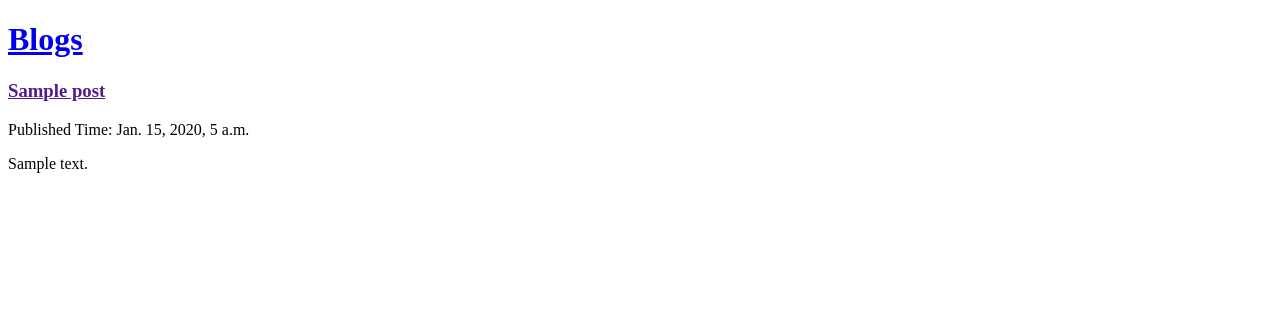
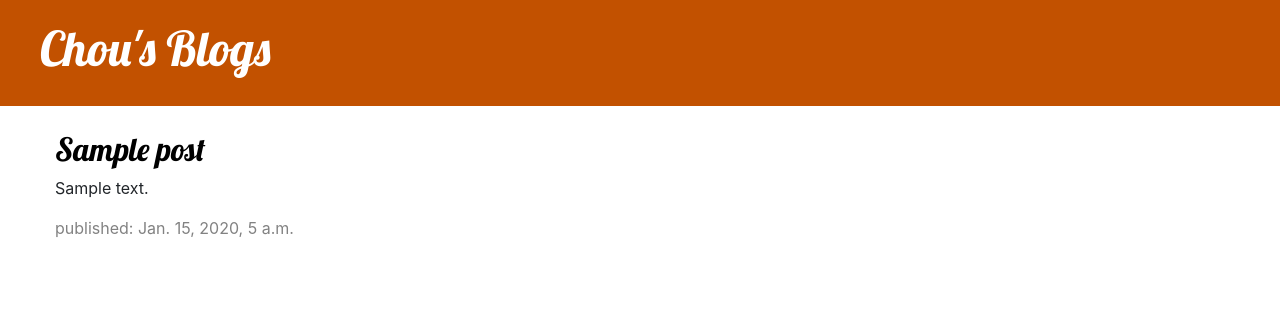
Before and after one commit to LilChou/WebBlog, a Django app: template blog_app/templates/blog_app/post_list.html in a window 1280 px wide. Shown: the top 309 px of the page. Run offline with Django 3.2, Linux system fonts and the light colour scheme; the template is opened without the code that fills it: values that come from a table or form of the project are taken from there, others are empty; tables that the repository leaves empty hold one stand-in row (values such as "Sample post"); some libraries are stand-ins or nearby versions.

Commit message:
add base template, css, single post

```diff
--- /dev/null
+++ b/blog_app/static/css/blog_app.css
@@ -0,0 +1,55 @@
+/*body {
+	padding-left: 15px;
+}
+
+h1 a, h3 a {
+	color: #C25100;
+	font-family: 'Lobster';
+}*/
+
+.page-header {
+    background-color: #C25100;
+    margin-top: 0;
+    padding: 20px 20px 20px 40px;
+}
+
+.page-header h1, .page-header h1 a, .page-header h1 a:visited, .page-header h1 a:active {
+    color: #ffffff;
+    font-size: 36pt;
+    text-decoration: none;
+}
+
+.content {
+    margin-left: 40px;
+}
+
+h1, h2, h3, h4 {
+    font-family: 'Lobster', cursive;
+}
+
+.date {
+    color: #828282;
+}
+
+.save {
+    float: right;
+}
+
+.post-form textarea, .post-form input {
+    width: 100%;
+}
+
+.top-menu, .top-menu:hover, .top-menu:visited {
+    color: #ffffff;
+    float: right;
+    font-size: 26pt;
+    margin-right: 20px;
+}
+
+.post {
+    margin-bottom: 70px;
+}
+
+.post h2 a, .post h2 a:visited {
+    color: #000000;
+}
--- /dev/null
+++ b/blog_app/templates/blog_app/base.html
@@ -0,0 +1,37 @@
+{% load static %}
+
+<!DOCTYPE html>
+<html>
+<head>
+	<title>Chooo's Blog</title>
+
+	<!-- CSS only -->
+	<link rel="stylesheet" href="https://stackpath.bootstrapcdn.com/bootstrap/4.2.1/css/bootstrap.min.css">
+
+	<!-- <link rel="stylesheet" href="https://stackpath.bootstrapcdn.com/bootstrap/4.2.1/css/bootstrap.min.css" integrity="sha384-GJzZqFGwb1QTTN6wy59ffF1BuGJpLSa9DkKMp0DgiMDm4iYMj70gZWKYbI706tWS" crossorigin="anonymous"> -->
+	<!-- <link rel="stylesheet" href="//maxcdn.bootstrapcdn.com/bootstrap/3.2.0/css/bootstrap.min.css">
+	<link rel="stylesheet" href="//maxcdn.bootstrapcdn.com/bootstrap/3.2.0/css/bootstrap-theme.min.css"> -->
+
+	<link rel="stylesheet" type="text/css" href="{% static '/css/blog_app.css' %}">
+	<link href="//fonts.googleapis.com/css?family=Lobster&subset=latin,latin-ext" rel="stylesheet" type="text/css">
+
+
+
+
+</head>
+<body>
+	<div class="page-header">
+		<h1><a href="/">Chou's Blogs</a></h1>
+	</div>
+	<br>
+	<div class="content container">
+	    <div class="row">
+	        <div class="col-md-8">
+	        	{% block content %}
+	        	{% endblock %}
+	        </div>
+	    </div>
+	</div>
+
+</body>
+</html>
--- a/blog_app/templates/blog_app/post_list.html
+++ b/blog_app/templates/blog_app/post_list.html
@@ -1,40 +1,13 @@
-<!DOCTYPE html>
-<html>
-<head>
-	<title>Chooo's Blog</title>
-</head>
-<body>
-	<div>
-		<h1><a href="/">Blogs</a></h1>
-	</div>
+{% extends 'blog_app/base.html' %}
 
+{% block content %}
 	{% for post in posts %}
-		<div>
-			<h3><a href=""> {{post.title}} </a></h3>
-			<p>Published Time: {{post.published_date}} </p>
-			<p> {{post.text | linebreaksbr}} </p>
-		</div>
+	    <div class="post">
+	        <h2><a href="{% url 'post_detail' pk=post.pk %}">{{ post.title }}</a></h2>
+	        <p>{{ post.text|linebreaksbr }}</p>
+	        <div class="date">
+	            <p>published: {{ post.published_date }}</p>
+	        </div>
+	    </div>
 	{% endfor %}
-
-<!-- 	<div>
-		<h3><a href="">Blog - Jan. 3rd, 2018</a></h3>
-		<p>Published Time: Jan. 3rd, 2018, 12:25:32</p>
-		<p>Deploying Django in the first few days of the year!!</p>
-	</div>
-
-	<div>
-		<h3><a href="">Blog - Jan. 1st, 2018</a></h3>
-		<p>Published Time: Jan. 1st, 2018, 15:22:03</p>
-		<p>Start learning Django, or said reviewing?</p>
-	</div>
-
-
-	{% for post in posts %}
-		{% for post in posts %}
-			{{ post }}
-		{% endfor %}
-	{% endfor %}
- -->
-
-</body>
-</html>
+{% endblock %}
--- a/blog_app/urls.py
+++ b/blog_app/urls.py
@@ -3,5 +3,5 @@ from . import views
 
 urlpatterns = [
 	path('', views.post_list, name='post_list'),
-
+	path('post/<int:pk>/', views.post_detail, name='post_detail'),
 ]
--- a/blog_app/views.py
+++ b/blog_app/views.py
@@ -1,4 +1,4 @@
-from django.shortcuts import render
+from django.shortcuts import render, get_object_or_404
 
 # Create your views here.
 
@@ -14,6 +14,10 @@ def post_list(request):
 	posts = Post.objects.filter(published_date__lte=timezone.now()).order_by('-published_date')
 	return render(request, 'blog_app/post_list.html', {'posts':posts})
 
+def post_detail(request, pk):
+	post = get_object_or_404(Post, pk=pk)
+	return render(request, 'blog_app/post_detail.html', {'post':post})
+
 def current_datetime(request):
 	now = datetime.datetime.now()
 	html = "<html><body> It is now %s. </body></html>" % now
--- a/manage.py
+++ b/manage.py
@@ -1,4 +1,4 @@
-#!/usr/bin/env python
+#!/usr/bin/env python3
 import os
 import sys
 
```
Also changed, not shown: blog_app/templates/blog_app/post_detail.html (added, +13 -0 lines).
